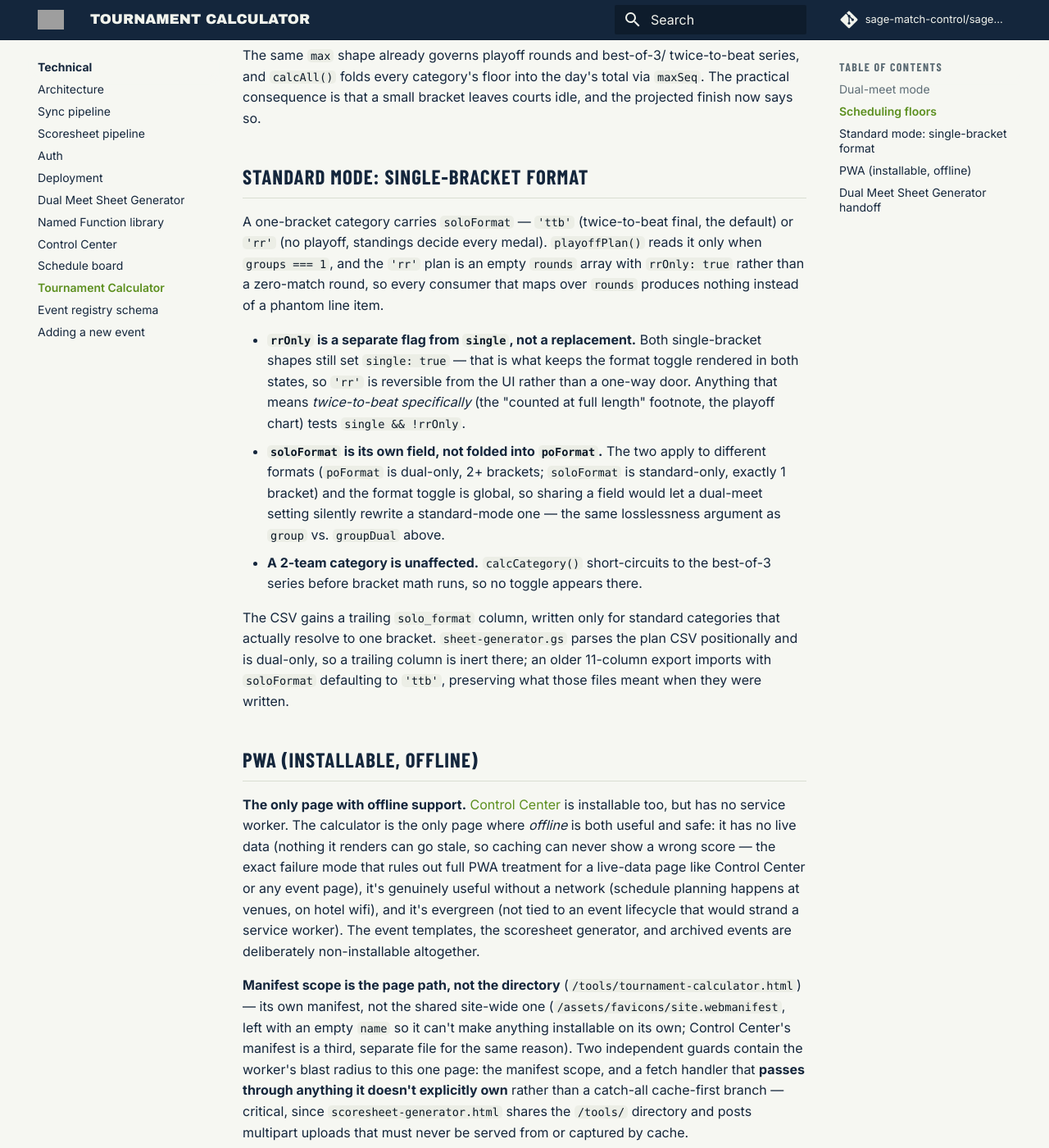
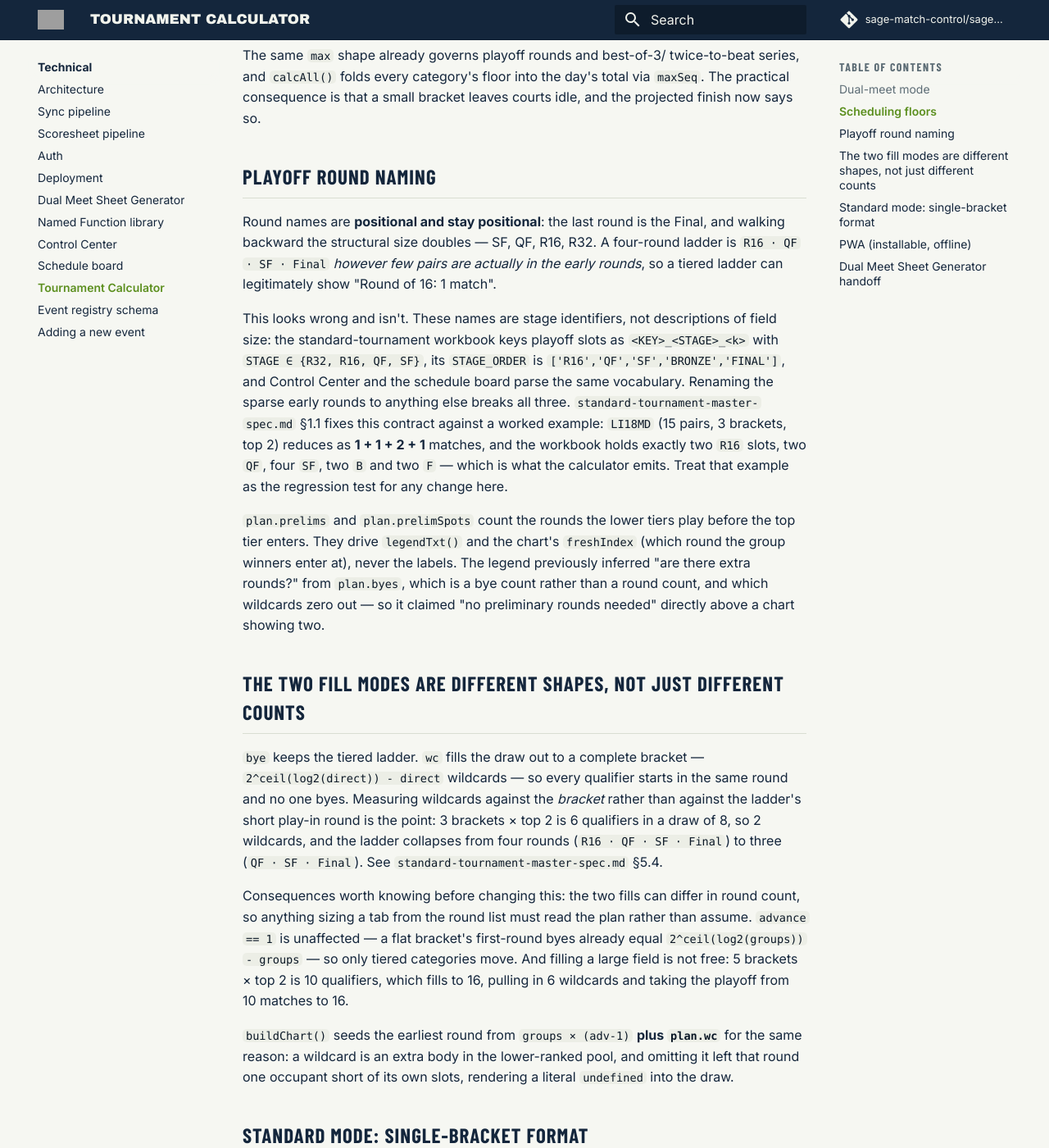
Before and after one commit to sage-match-control/sage-docs, an MkDocs documentation site: the page built from docs/technical/tournament-calculator.md, in a window 1280 px wide and 1400 px high, scrolled down 1179 px. Shown: the whole window at 82% size. Built offline with MkDocs 1.6.1 and Material for MkDocs 9.7.7, drawn with Linux system fonts in a browser that asks for light colours; comment, search, counter and statistics services are not loaded.

Commit message:
Update tournament calculator

```diff
--- a/docs/technical/tournament-calculator.md
+++ b/docs/technical/tournament-calculator.md
@@ -43,6 +43,56 @@ The same `max` shape already governs playoff rounds and best-of-3/
 twice-to-beat series, and `calcAll()` folds every category's floor into the
 day's total via `maxSeq`. The practical consequence is that a small bracket
 leaves courts idle, and the projected finish now says so.
+
+## Playoff round naming
+
+Round names are **positional and stay positional**: the last round is the
+Final, and walking backward the structural size doubles — SF, QF, R16, R32.
+A four-round ladder is `R16 · QF · SF · Final` *however few pairs are
+actually in the early rounds*, so a tiered ladder can legitimately show
+"Round of 16: 1 match".
+
+This looks wrong and isn't. These names are stage identifiers, not
+descriptions of field size: the standard-tournament workbook keys playoff
+slots as `<KEY>_<STAGE>_<k>` with `STAGE ∈ {R32, R16, QF, SF}`, its
+`STAGE_ORDER` is `['R16','QF','SF','BRONZE','FINAL']`, and Control Center
+and the schedule board parse the same vocabulary. Renaming the sparse early
+rounds to anything else breaks all three.
+`standard-tournament-master-spec.md` §1.1 fixes this contract against a
+worked example: `LI18MD` (15 pairs, 3 brackets, top 2) reduces as
+**1 + 1 + 2 + 1** matches, and the workbook holds exactly two `R16` slots,
+two `QF`, four `SF`, two `B` and two `F` — which is what the calculator
+emits. Treat that example as the regression test for any change here.
+
+`plan.prelims` and `plan.prelimSpots` count the rounds the lower tiers play
+before the top tier enters. They drive `legendTxt()` and the chart's
+`freshIndex` (which round the group winners enter at), never the labels. The
+legend previously inferred "are there extra rounds?" from `plan.byes`, which
+is a bye count rather than a round count, and which wildcards zero out — so
+it claimed "no preliminary rounds needed" directly above a chart showing two.
+
+## The two fill modes are different shapes, not just different counts
+
+`bye` keeps the tiered ladder. `wc` fills the draw out to a complete bracket
+— `2^ceil(log2(direct)) - direct` wildcards — so every qualifier starts in
+the same round and no one byes. Measuring wildcards against the *bracket*
+rather than against the ladder's short play-in round is the point: 3 brackets
+× top 2 is 6 qualifiers in a draw of 8, so 2 wildcards, and the ladder
+collapses from four rounds (`R16 · QF · SF · Final`) to three (`QF · SF ·
+Final`). See `standard-tournament-master-spec.md` §5.4.
+
+Consequences worth knowing before changing this: the two fills can differ in
+round count, so anything sizing a tab from the round list must read the plan
+rather than assume. `advance == 1` is unaffected — a flat bracket's
+first-round byes already equal `2^ceil(log2(groups)) - groups` — so only
+tiered categories move. And filling a large field is not free: 5 brackets ×
+top 2 is 10 qualifiers, which fills to 16, pulling in 6 wildcards and taking
+the playoff from 10 matches to 16.
+
+`buildChart()` seeds the earliest round from `groups × (adv-1)` **plus
+`plan.wc`** for the same reason: a wildcard is an extra body in the
+lower-ranked pool, and omitting it left that round one occupant short of its
+own slots, rendering a literal `undefined` into the draw.
 
 ## Standard mode: single-bracket format
 
```
Also changed, not shown: docs/specs/not-started/standard-tournament-master-spec.md (+23 -4 lines).
